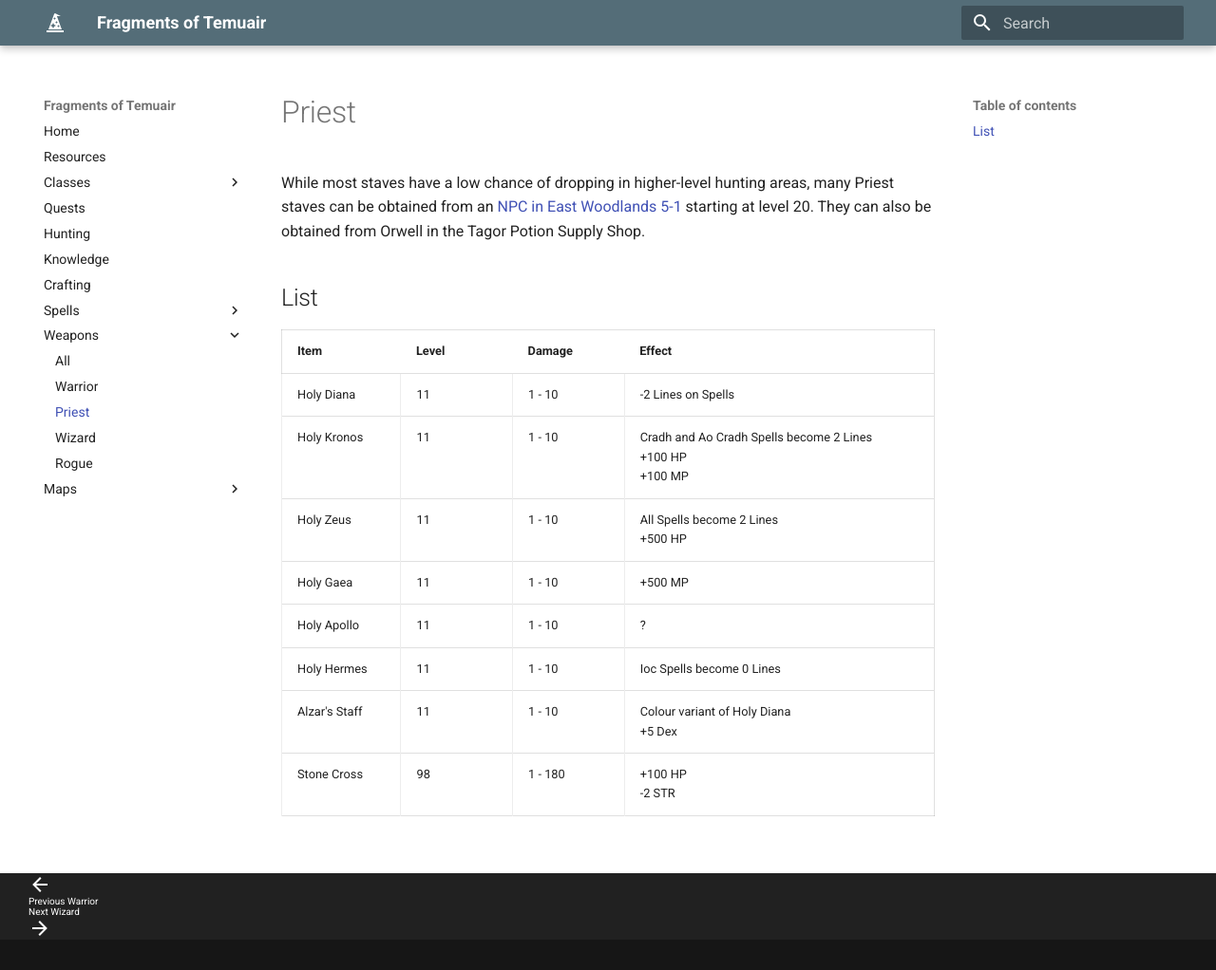
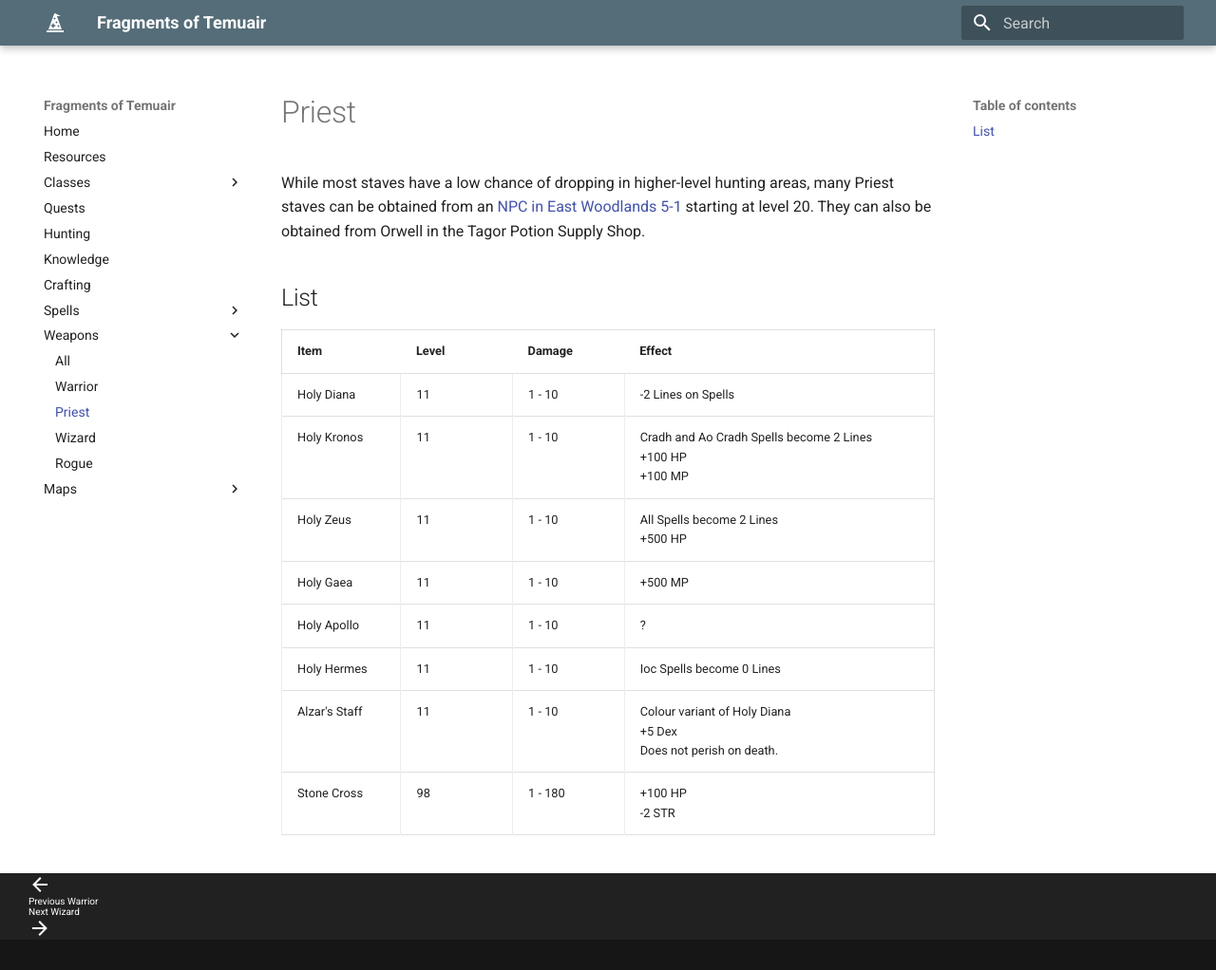
Before and after one commit to temuair/fot, an MkDocs documentation site: the page built from docs/weapons/priest.md, in a window 1280 px wide and 1022 px high. Shown: the whole window at 95% size. Built offline with MkDocs 1.6.1 and Material for MkDocs 9.7.7, drawn with Linux system fonts in a browser that asks for light colours.

Commit message:
Updating perish

```diff
--- a/docs/weapons/priest.md
+++ b/docs/weapons/priest.md
@@ -12,5 +12,5 @@
 | Holy Gaea | 11 | 1 - 10 | +500 MP |
 | Holy Apollo | 11 | 1 - 10 | ? |
 | Holy Hermes | 11 | 1 - 10 | Ioc Spells become 0 Lines |
-| Alzar's Staff | 11 | 1 - 10 | Colour variant of Holy Diana <br> +5 Dex |
+| Alzar's Staff | 11 | 1 - 10 | Colour variant of Holy Diana <br> +5 Dex <br> Does not perish on death. |
 | Stone Cross | 98 | 1 - 180 | +100 HP <br> -2 STR |
```
